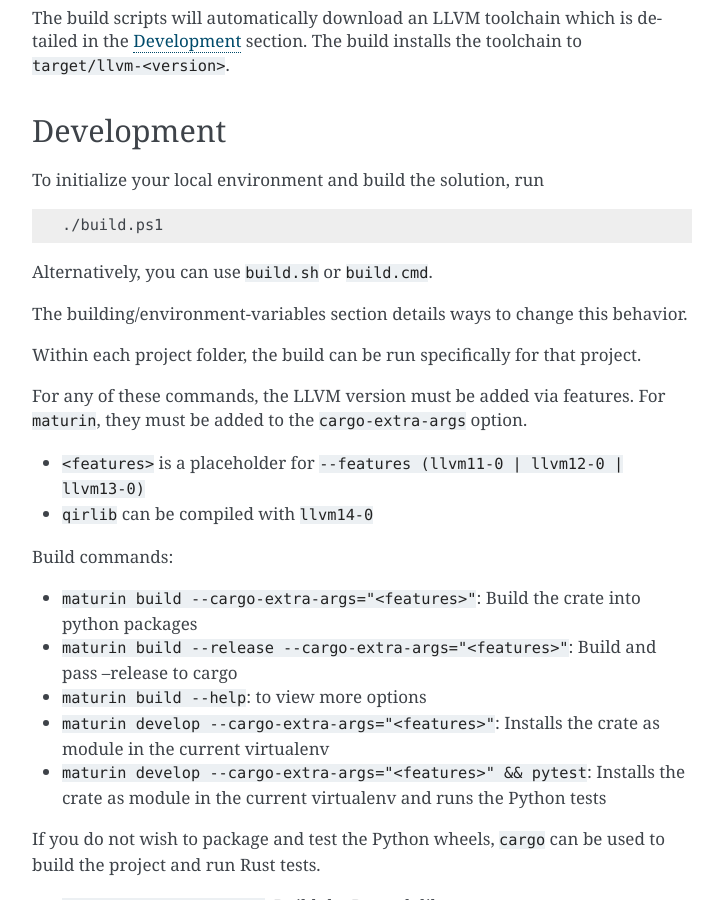
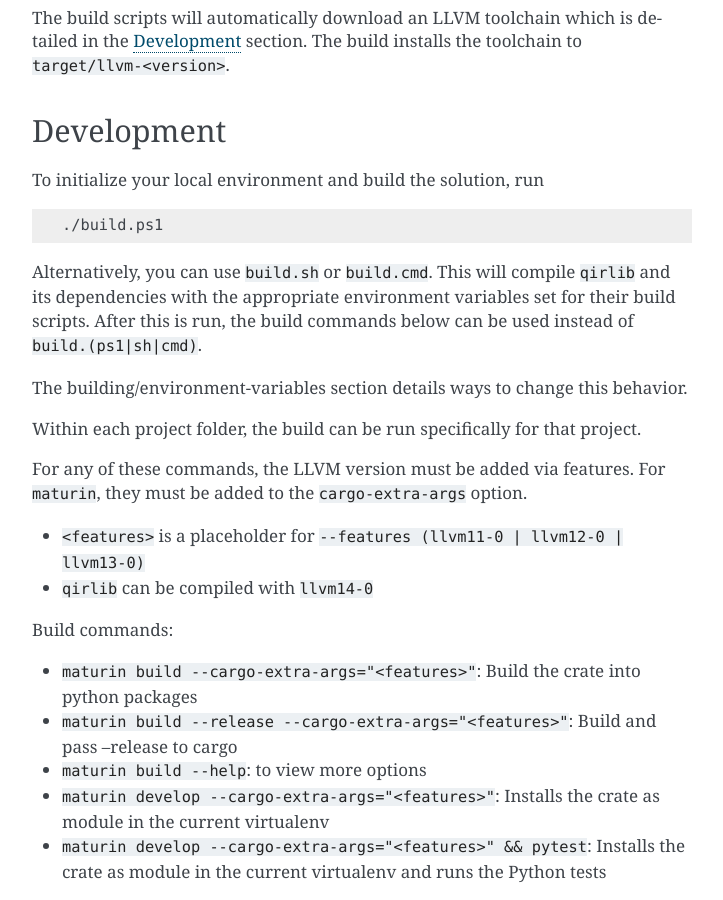
Before and after one commit to qir-alliance/pyqir, a Sphinx documentation site: the page built from docs/development-guide/building.md, in a window 1280 px wide and 900 px high, scrolled down 1947 px. Shown: the whole window, without its empty margins (388-1111 px from the left). Built offline with Sphinx 7.4.7, drawn with Linux system fonts in a browser that asks for light colours.

Commit message:
Updating build docs with more details

````diff
--- a/docs/development-guide/building.md
+++ b/docs/development-guide/building.md
@@ -99,7 +99,10 @@
 ./build.ps1
 ```
 
-Alternatively, you can use `build.sh` or `build.cmd`.
+Alternatively, you can use `build.sh` or `build.cmd`. This will compile
+`qirlib` and its dependencies with the appropriate environment
+variables set for their build scripts. After this is run, the build
+commands below can be used instead of `build.(ps1|sh|cmd)`.
 
 The {ref}`building/environment-variables` section
 details ways to change this behavior.
````
